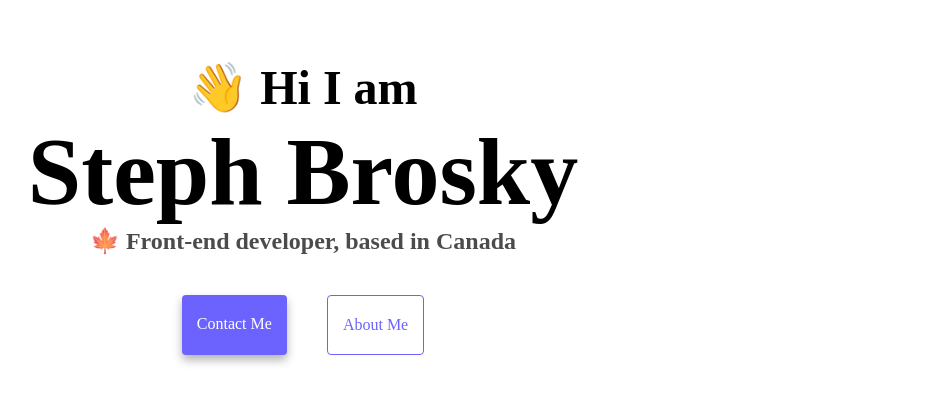
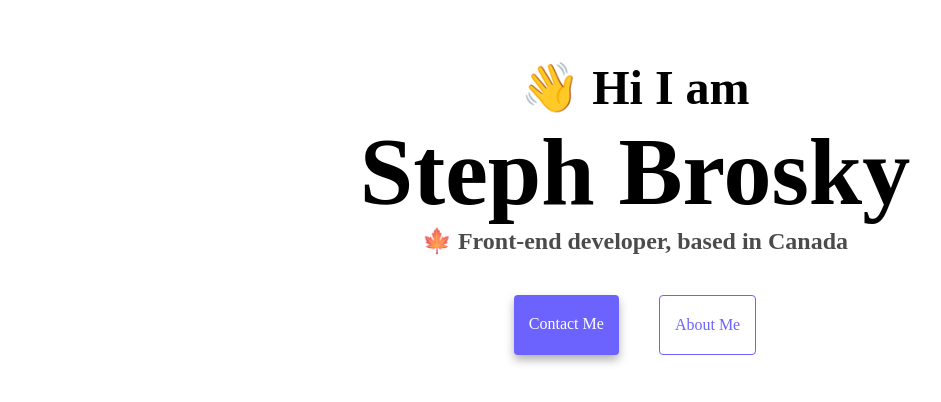
Before and after one commit to SBrosky/responsive_homework1, a plain HTML site: page index.html in a window 1280 px wide. Shown: the whole page, without its empty margins (5-946 px from the left). Drawn offline with Linux system fonts and the light colour scheme.

Commit message:
centered Webpage

```diff
--- a/style.css
+++ b/style.css
@@ -5,7 +5,7 @@
 }
 
 body {
-  margin-top: 60px;
+  margin: 60px auto;
   max-width: 600px;
 }
 
```
